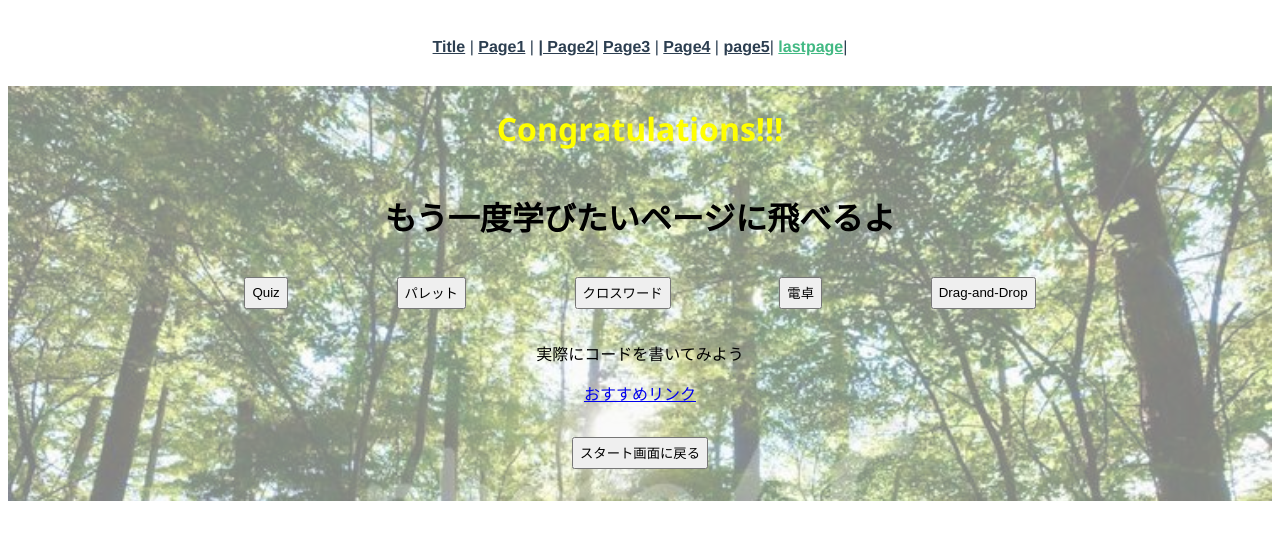
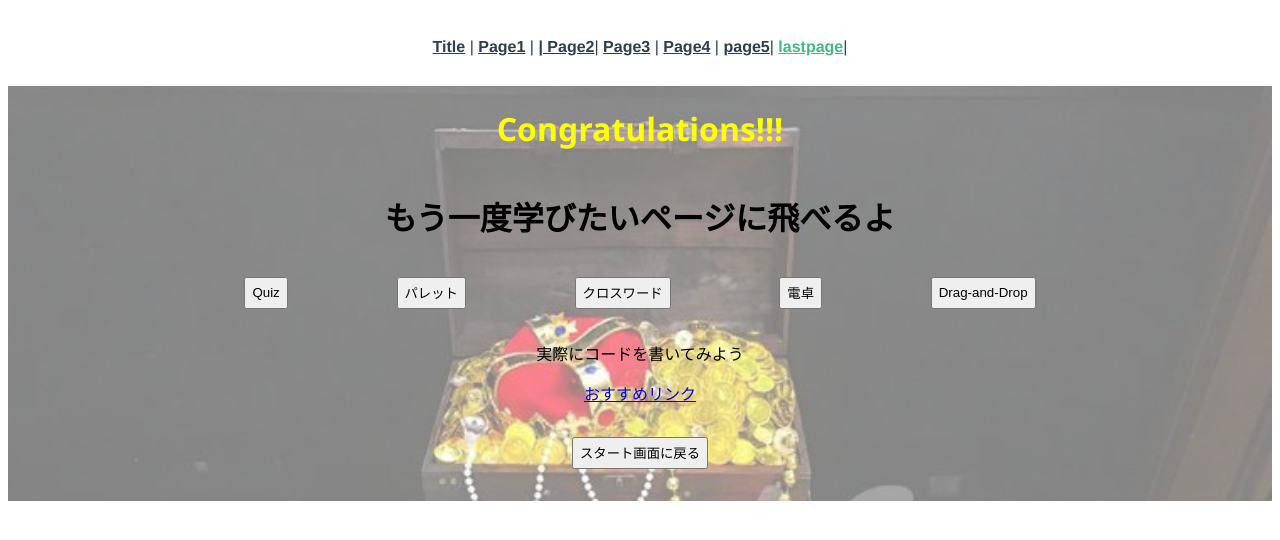
Before and after one commit to webex16-team-10/team10-original-app, a Vue app: page /LastPageView in a window 1280 px wide. Shown: the top 540 px of the page. Built offline with nearby package versions, Linux system fonts and the light colour scheme.

Commit message:
page2とlastpageのcssを修正しました

```diff
--- a/src/views/LastPageView.vue
+++ b/src/views/LastPageView.vue
@@ -53,7 +53,7 @@ export default {
 
 <style>
 .lastpageview {
-  background-image: url(@/assets/森１.jpg);
+  background-image: url(@/assets/宝箱.jpg);
   background-size: cover;
   background-repeat: no-repeat;
   background-color: rgba(255, 255, 255, 0.5);
```
Also changed, not shown: src/assets/宝箱.jpg (added).
